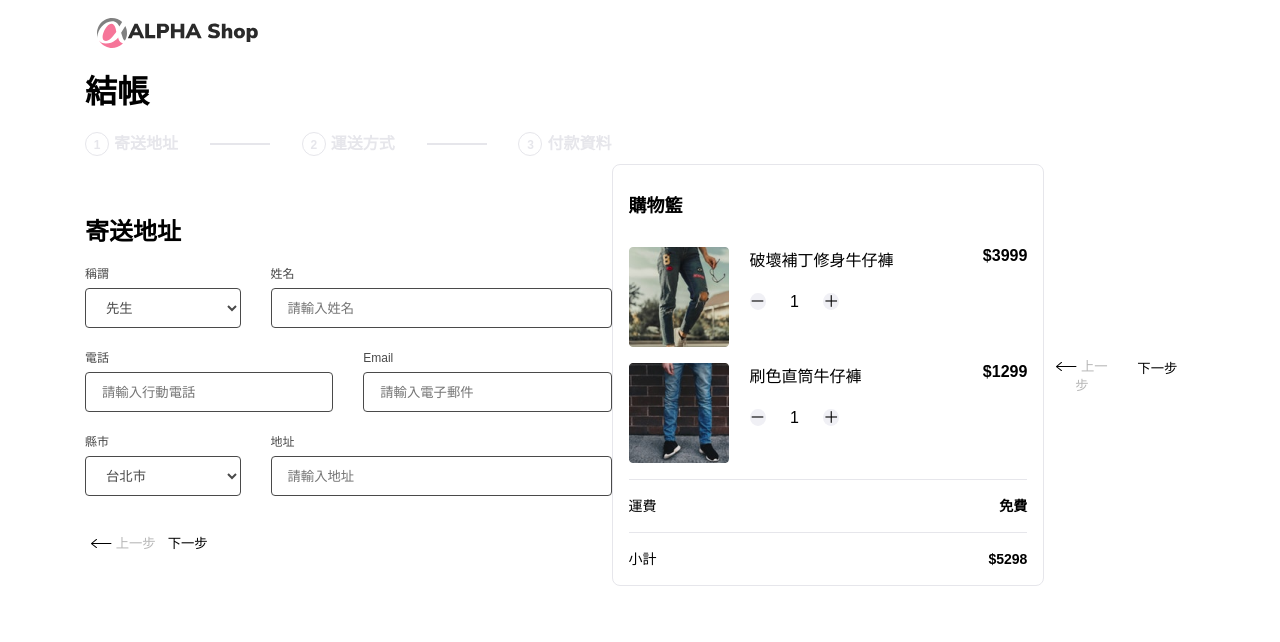
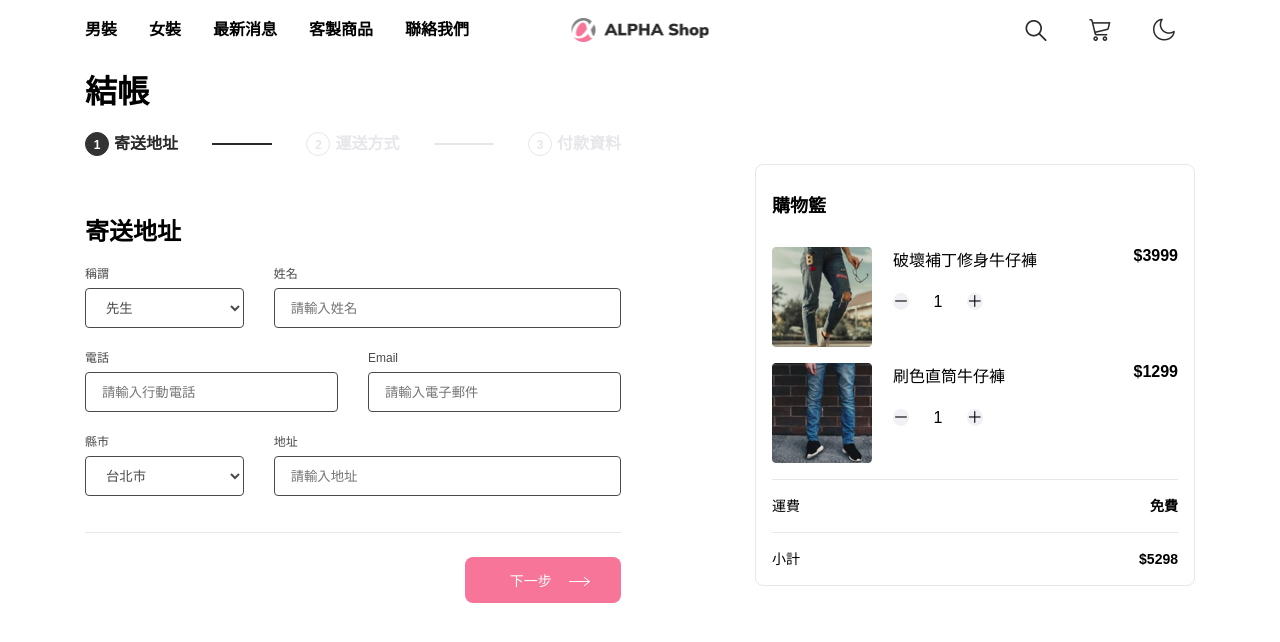
Before and after one commit to Joy-Chang-2021/AC_3_shopping_cart, a website: page index.html in a window 1280 px wide. Drawn offline with Linux system fonts and the light colour scheme.

Commit message:
(1)edit README.md (2) index.html for showing github page

```diff
--- a/index.html
+++ b/index.html
@@ -4,24 +4,21 @@
   <meta charset="UTF-8">
   <meta http-equiv="X-UA-Compatible" content="IE=edge">
   <meta name="viewport" content="width=device-width, initial-scale=1.0">
-  <link rel="stylesheet" href="./public/css/header.css">
-  <link rel="stylesheet" href="./public/css/main.css">
+  <link rel="stylesheet" href="/public/css/header.css">
+  <link rel="stylesheet" href="/public/css/main.css">
   <title>Shopping Cart</title>
+  <!-- this file is for showing github page -->
 </head>
 <body>
   <header>
     <div class="container">
       <div class="header d-flex">
-        <button class="nav-btn">
-          <img src="./public/image/nav-btn.svg" alt="">
-        </button>
-        <div class="logo">
-          <a href="#" class="d-flex">
-            <img src="./public/image/logo.svg" alt="">
-            <img src="./public/image/logo-text.svg" alt="">
-          </a>
+        <div class="navbar-btn"></div>
+        <div class="logo-panel d-flex">
+          <div href="#" class="logo-img"></div>
+          <div href="#" class="logo-text"></div>
         </div>
-        <div class="nav-group d-none">
+        <div class="navbar-panel d-none">
           <nav class="nav-bar">
             <h3>男裝</h3>
             <h3>女裝</h3>
@@ -29,10 +26,10 @@
             <h3>客製商品</h3>
             <h3>聯絡我們</h3>
           </nav>
-          <div class="icons">
-            <a href="#"><img src="./public/image/icon-search.svg" alt=""></a>
-            <a href="#"><img src="./public/image/icon-cart.svg" alt=""></a>
-            <a href="#"><img src="./public/image/icon-theme.svg" alt=""></a>
+          <div class="icons d-flex">
+            <div class="icon-search"></div>
+            <div class="icon-cart"></div>
+            <div class="icon-theme"></div>
           </div>
         </div>
       </div>
@@ -44,18 +41,18 @@
       <div class="page-content d-flex">
         <div class="payment-info">
           <div class="stepper-container d-flex">
-            <div class="step d-flex">
-              <h4 class="step-number step-active">1</h4>
+            <div class="step d-flex checked">
+              <h4>1</h4>
               <h5>寄送地址</h5>
             </div>
-            <span class="line line-active"></span>
+            <span class="line active"></span>
             <div class="step d-flex">
-              <h4 class="step-number">2</h4>
+              <h4>2</h4>
               <h5>運送方式</h5>
             </div>
             <span class="line"></span>
             <div class="step d-flex">
-              <h4 class="step-number">3</h4>
+              <h4>3</h4>
               <h5>付款資料</h5>
             </div>
           </div>
@@ -143,14 +140,14 @@
               </div>
             </form>
           </div>
-          <div class="stepper-control d-flex">
+          <div class="stepper-control control-pc">
             <button class="btn btn-previous" disabled>
-              <img src="./public/image/arrow-pre.svg" alt="">
+              <div class="btn-pre-img"></div>
               <span>上一步</span>
             </button>
             <button class="btn btn-next">
               <span>下一步</span>
-              <img src="./public/image/arrow-next.svg" alt="">
+              <div class="btn-next-img"></div>
             </button>
           </div>
         </div>
@@ -158,7 +155,7 @@
           <h3>購物籃</h3>
           <div class="shopping-items">
             <div class="item d-flex" data-id="1">
-              <img src="./public/image/item01.png" alt="">
+              <img src="/image/item01.png" alt="">
               <div class="item-info d-flex">
                 <h4 class="weight-400">破壞補丁修身牛仔褲</h4>
                 <div data-id="1">
@@ -170,7 +167,7 @@
               </div>
             </div>
             <div class="item d-flex" data-id="2">
-              <img src="./public/image/item02.png" alt="">
+              <img src="/image/item02.png" alt="">
               <div class="item-info d-flex">
                 <h4 class="weight-400">刷色直筒牛仔褲</h4>
                 <div data-id="2">
@@ -192,19 +189,19 @@
             </div>
           </div>
         </div>
-        <div class="stepper-control d-flex">
+        <div class="control-mobile d-flex stepper-control">
           <button class="btn btn-previous" disabled>
-            <img src="./public/image/arrow-pre.svg" alt="">
+            <div class="btn-pre-img"></div>
             <span>上一步</span>
           </button>
           <button class="btn btn-next">
             <span>下一步</span>
-            <img src="./public/image/arrow-next.svg" alt="">
+            <div class="btn-next-img"></div>
           </button>
         </div>
       </div>
     </div>
   </main>
-  <script src="./public/javascript/cart.js"></script>
+  <script src="/public/javascript/cart.js"></script>
 </body>
 </html>
--- a/public/scss/_variables.scss
+++ b/public/scss/_variables.scss
@@ -53,6 +53,9 @@ $pink: #F67599;
   --icon-search: url('/image/icon-search-dark.png');
   --icon-cart: url('/image/icon-cart-dark.png');
   --icon-theme: url('/image/icon-theme-dark.png');
+  //step btn
+  --btn-pre: url('/image/arrow-pre-dark.png');
+  --btn-next: url('/image/arrow-next.png');
 }
 
 // class
@@ -98,7 +101,6 @@ $font-basic: 4px;
   height: $height;
 }
 
-// 待刪
 @mixin border ($num, $radius, $color) {
   border: $num solid $color;
   border-radius: $radius;
```
Also changed, not shown: README.md, public/css/header.css, public/css/header.min.css, public/css/main.css, public/css/main.min.css, public/image/readme-cover-dark.png (added), 4 other files.
